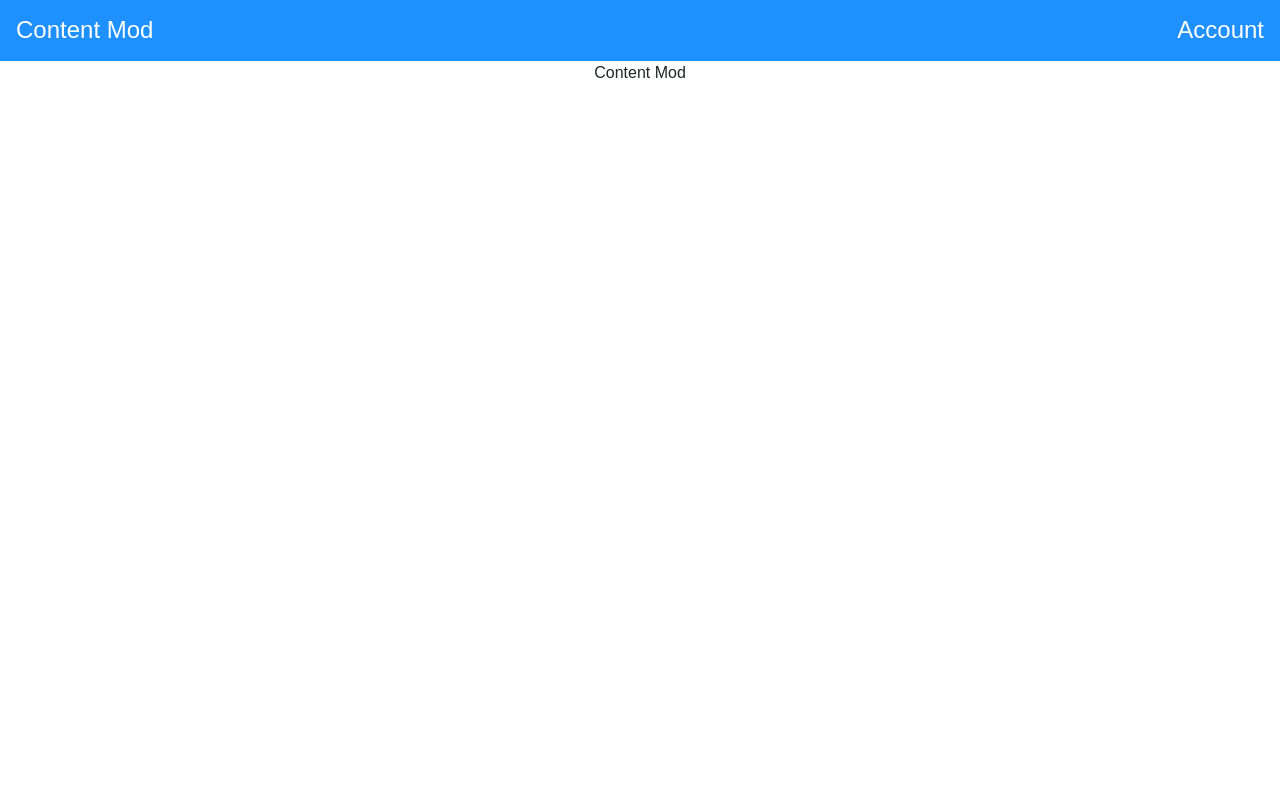
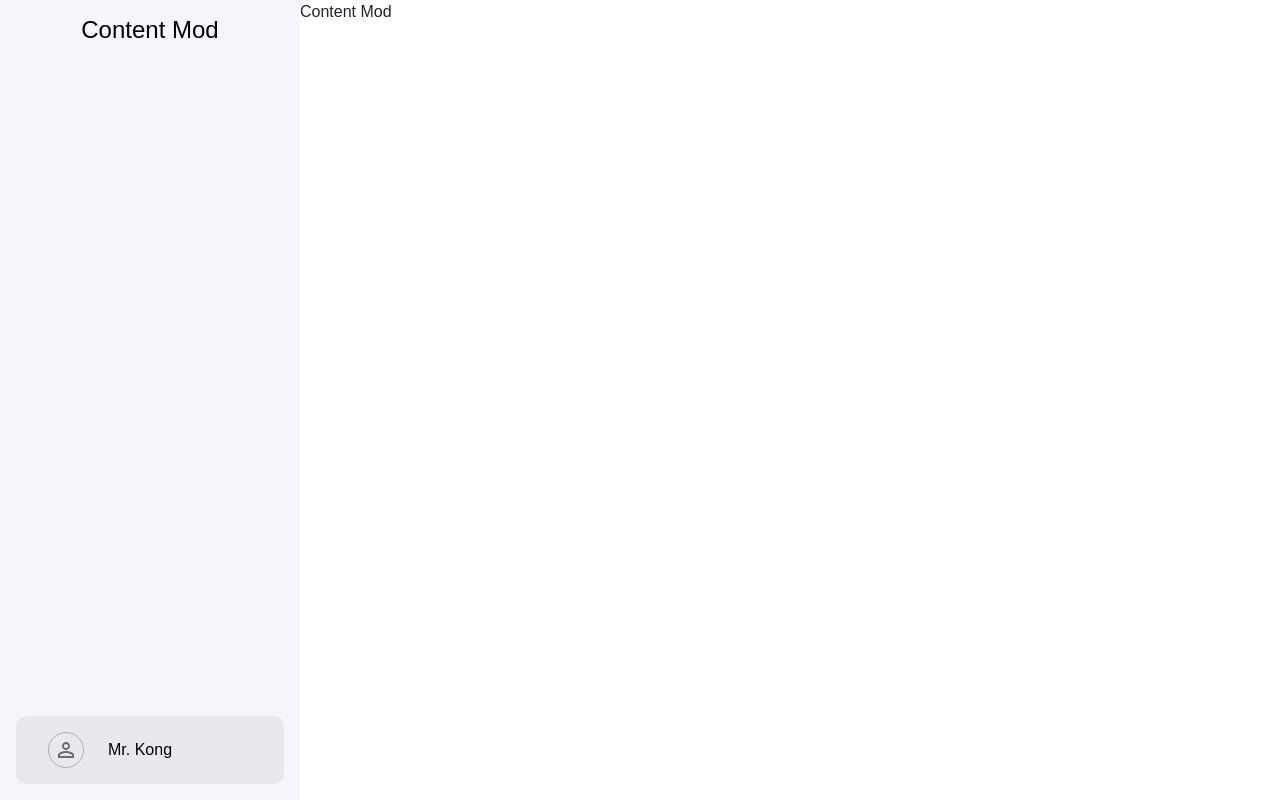
Before and after one commit to natewu/MarketSafe, a React (Create React App) app: page / in a window 1280 px wide. Built offline with nearby package versions, Linux system fonts and the light colour scheme.

Commit message:
side nav

```diff
--- a/package.json
+++ b/package.json
@@ -6,6 +6,7 @@
   "dependencies": {
     "@emotion/react": "^11.11.3",
     "@emotion/styled": "^11.11.0",
+    "@mui/icons-material": "^5.15.3",
     "@mui/material": "^5.15.3",
     "@testing-library/jest-dom": "^5.16.5",
     "@testing-library/react": "^13.4.0",
--- a/src/App.module.scss
+++ b/src/App.module.scss
@@ -3,6 +3,7 @@
   max-width: 100%;
   background: white;
   font-family: "Raleway", sans-serif;
+  display: flex;
 }
 
 .App img {
--- a/src/Nav.js
+++ b/src/Nav.js
@@ -1,3 +1,5 @@
+import { IconButton } from "@mui/material";
+import PermIdentityIcon from '@mui/icons-material/PermIdentity';
 import React from 'react';
 import styles from './Nav.module.scss';
 
@@ -5,7 +7,14 @@ const NavBar = () => {
    return (
       <nav className={styles.wrapper}>
          <h1>Content Mod</h1>
-         <h1>Account</h1>
+         <div className={styles.account}>
+            <div className={styles.accountContainer}>
+               <IconButton className={styles.profilePic}>
+                  <PermIdentityIcon />
+               </IconButton>
+               <p className={styles.username}>Mr. Kong</p>
+            </div>
+         </div>
       </nav>
    );
 };
--- a/src/Nav.module.scss
+++ b/src/Nav.module.scss
@@ -1,10 +1,45 @@
 .wrapper{
     display: flex;
     justify-content: space-between;
-    width: 100%;
+    width: 300px;
     padding: 1rem;
-    background-color: dodgerblue;
-    color: white;
+    background-color: rgb(245, 245, 250);
+    color: rgb(0, 0, 0);
     font-size: 1.5rem;
     font-weight: 500;
+    height: 100vh;
+    flex-flow: column nowrap;
 }
+
+
+.account{
+    display: flex;
+    flex-flow: row nowrap;
+    align-items: center;
+    // justify-content: center;
+    margin-top: 1rem;
+    background-color: rgba(0, 0, 0, 0.05);
+    border-radius: 10px;
+    padding: 1rem;
+    .accountContainer{
+        display: flex;
+        flex-flow: row nowrap;
+        align-items: center;
+        justify-content: flex-start;
+        // width: 80%;
+        margin-left: 1rem;
+        .username{
+            font-size: 1rem;
+            font-weight: 500;
+        }
+        .profilePic{
+            // width: 1rem;
+            // height: 1rem;
+            // border-radius: 50%;
+            border: 1px solid rgba(0, 0, 0, 0.25);
+            padding: 5px;
+            margin-right: 1.5rem;
+        }
+    }
+
+}
```
Also changed, not shown: 1 other file (tests, documents, lock files or other folders).
